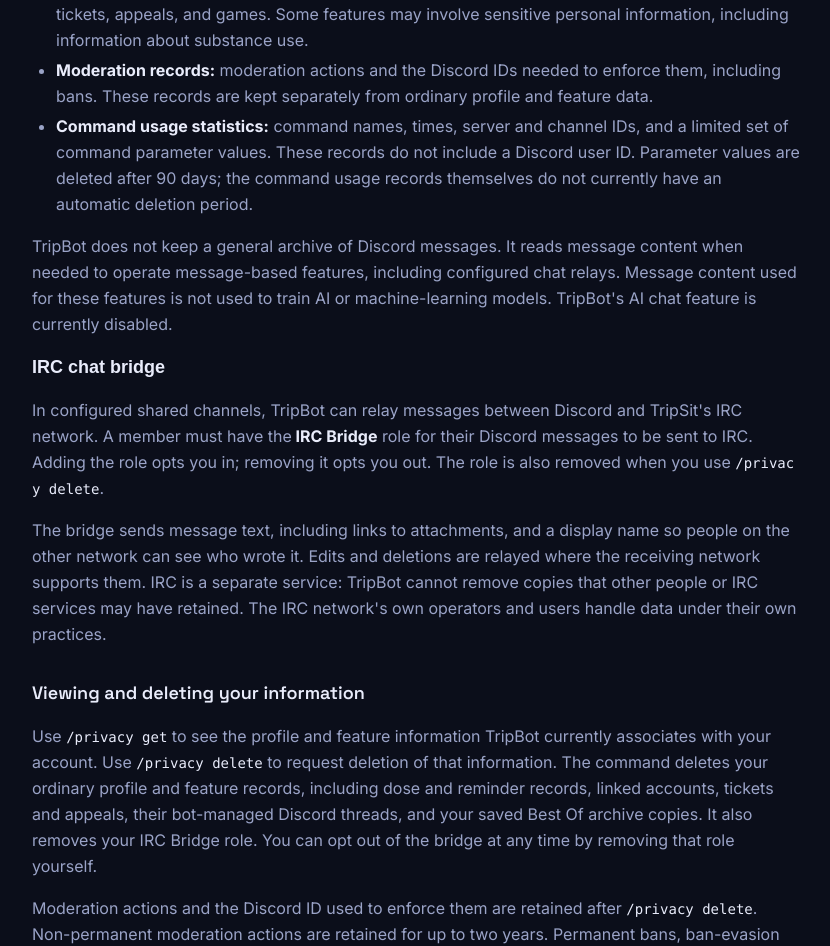
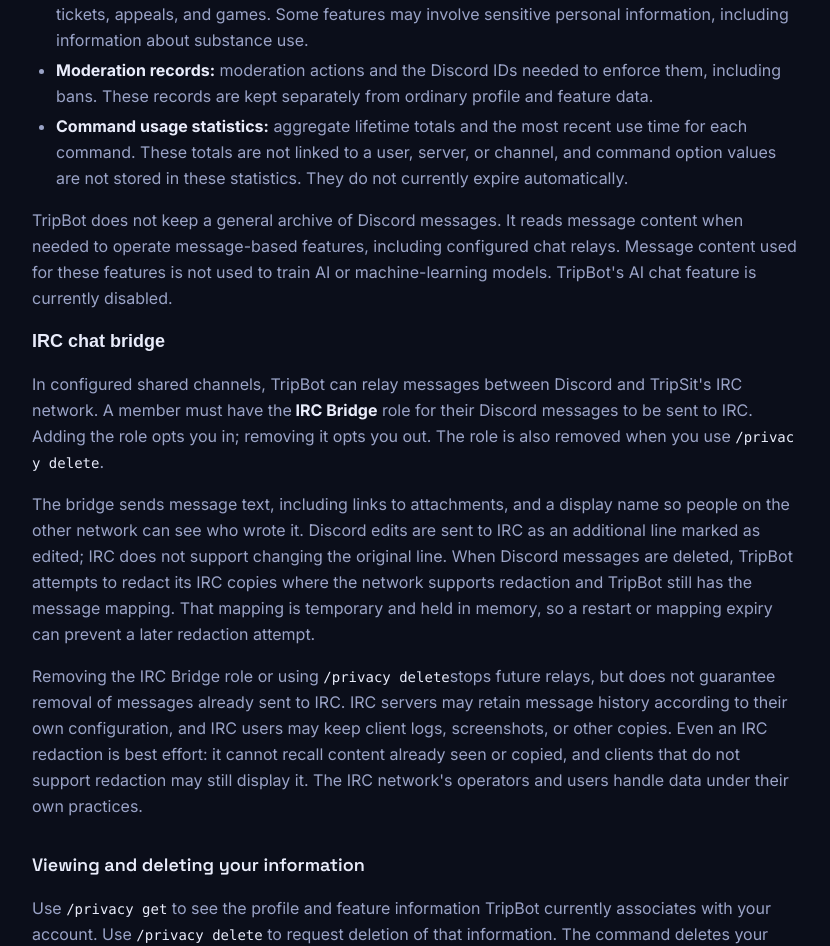
Before and after one commit to TripSit/website, a Next.js app: page /privacy in a window 1280 px wide. Shown: the part 747-1693 px from the top of the page, without its empty margins (224-1054 px from the left). Built offline with nearby package versions, Linux system fonts and the light colour scheme; no server answers.

Commit message:
Clarify IRC bridge retention limits

```diff
--- a/src/pages/privacy.tsx
+++ b/src/pages/privacy.tsx
@@ -46,11 +46,11 @@ export default function PrivacyPage() {
           kept separately from ordinary profile and feature data.
         </li>
         <li>
-          <strong>Command usage statistics:</strong> command names, times,
-          server and channel IDs, and a limited set of command parameter values.
-          These records do not include a Discord user ID. Parameter values are
-          deleted after 90 days; the command usage records themselves do not
-          currently have an automatic deletion period.
+          <strong>Command usage statistics:</strong> aggregate lifetime totals
+          and the most recent use time for each command. These totals are not
+          linked to a user, server, or channel, and command option values are
+          not stored in these statistics. They do not currently expire
+          automatically.
         </li>
       </ul>
       <p>
@@ -71,10 +71,22 @@ export default function PrivacyPage() {
       </p>
       <p>
         The bridge sends message text, including links to attachments, and a
-        display name so people on the other network can see who wrote it. Edits
-        and deletions are relayed where the receiving network supports them. IRC
-        is a separate service: TripBot cannot remove copies that other people or
-        IRC services may have retained. The IRC network&apos;s own operators and
+        display name so people on the other network can see who wrote it.
+        Discord edits are sent to IRC as an additional line marked as edited;
+        IRC does not support changing the original line. When Discord messages
+        are deleted, TripBot attempts to redact its IRC copies where the
+        network supports redaction and TripBot still has the message mapping.
+        That mapping is temporary and held in memory, so a restart or mapping
+        expiry can prevent a later redaction attempt.
+      </p>
+      <p>
+        Removing the IRC Bridge role or using <code>/privacy delete</code>
+        stops future relays, but does not guarantee removal of messages already
+        sent to IRC. IRC servers may retain message history according to their
+        own configuration, and IRC users may keep client logs, screenshots, or
+        other copies. Even an IRC redaction is best effort: it cannot recall
+        content already seen or copied, and clients that do not support
+        redaction may still display it. The IRC network&apos;s operators and
         users handle data under their own practices.
       </p>
 
@@ -102,9 +114,7 @@ export default function PrivacyPage() {
       <p>
         For accounts that have not been seen for six months, TripBot
         automatically deletes ordinary profile and feature data, unless the
-        account has an active full ban. Command parameter values are deleted
-        after 90 days. The command usage statistics described above currently
-        have no automatic expiry.
+        account has an active full ban.
       </p>
       <p>
         Deletion cannot remove messages you posted in Discord, copies held by
```
